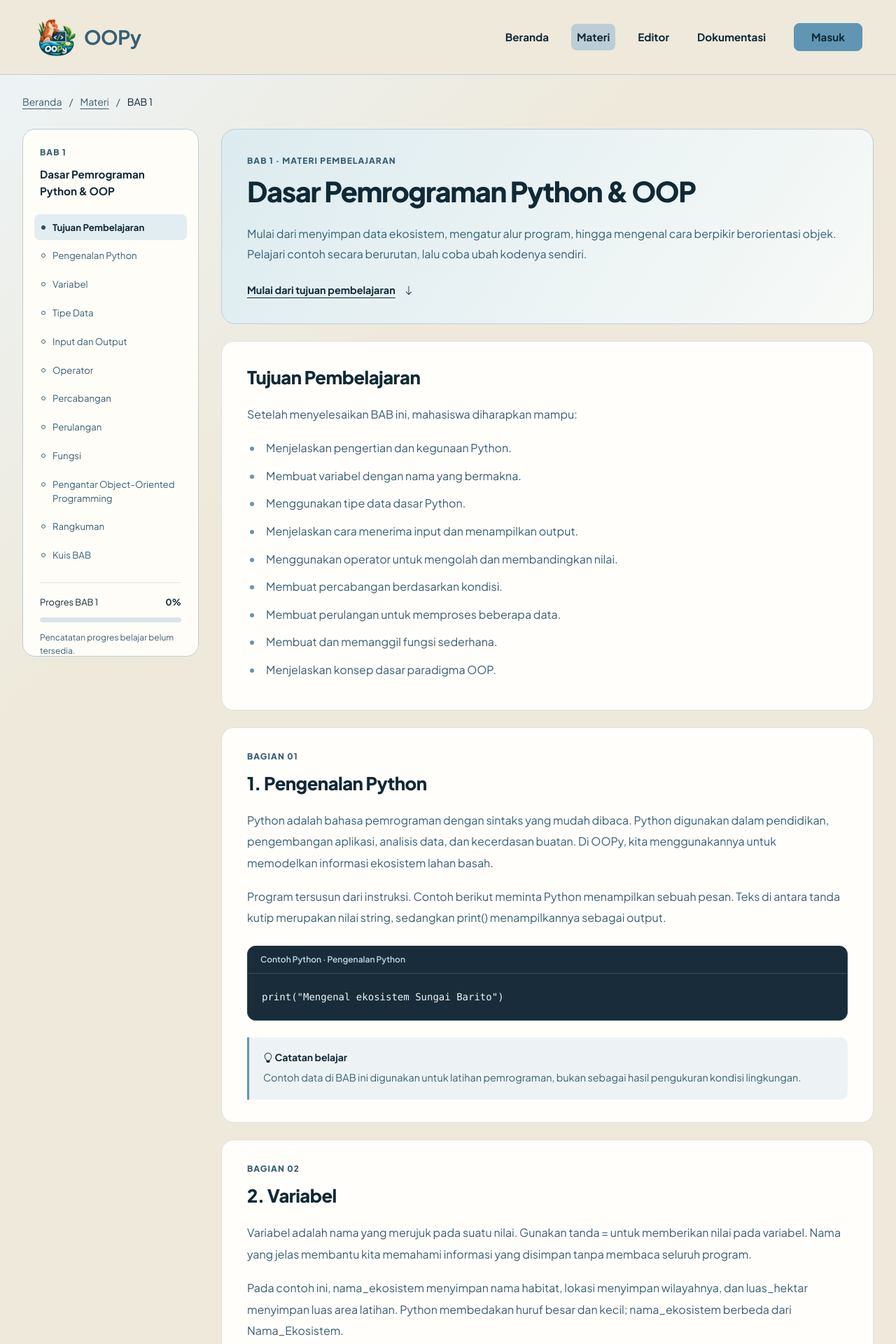
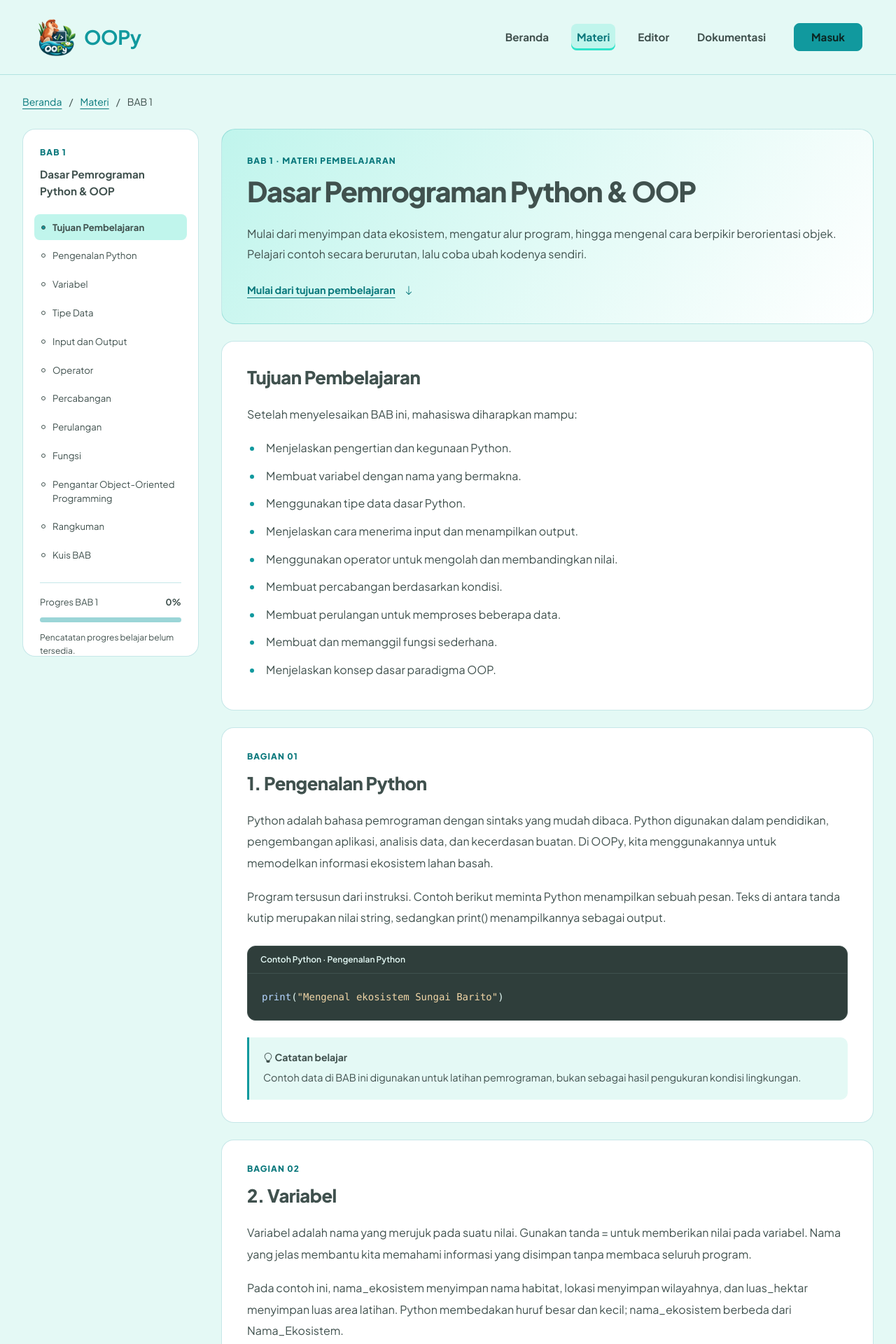
Before and after one commit to shufi7/OOPy, a Laravel app: page /materi/dasar-pemrograman-oop in a window 1280 px wide. Shown: the top 1920 px of the page at 70% size. Run offline with Laravel 12, Linux system fonts and the light colour scheme; some libraries are stand-ins or nearby versions.

Commit message:
mempercanti UI

```diff
--- a/public/css/oopy-material.css
+++ b/public/css/oopy-material.css
@@ -1,5 +1,5 @@
 .oopy-material {
-    background: linear-gradient(135deg, #edf3f5, var(--oopy-cream) 680px);
+    background: linear-gradient(135deg, var(--oopy-bg), var(--oopy-cream) 680px);
     color: var(--oopy-ink);
     padding: 28px 0 64px;
 }
@@ -8,90 +8,104 @@
 .oopy-material .material-breadcrumb { margin-bottom: 28px; font-size: .875rem; }
 .oopy-material .material-breadcrumb ol { display: flex; flex-wrap: wrap; gap: 10px; list-style: none; margin: 0; padding: 0; }
 .oopy-material .material-breadcrumb li + li::before { content: '/'; color: var(--oopy-ink-soft); margin-right: 10px; }
-.oopy-material .material-breadcrumb a { color: var(--oopy-ink-soft); text-underline-offset: 4px; }
+.oopy-material .material-breadcrumb a { color: var(--oopy-link); text-underline-offset: 4px; }
 .oopy-material .material-layout { display: grid; grid-template-columns: 252px minmax(0, 1fr); align-items: start; gap: 32px; }
 .oopy-material .material-sidebar { position: sticky; top: 24px; min-width: 0; }
-.oopy-material .material-toc { background: #fffdf8; border: 1px solid var(--oopy-mist); border-radius: 18px; overflow: hidden; }
+.oopy-material .material-toc { background: var(--oopy-surface); border: 1px solid var(--oopy-mist); border-radius: 18px; overflow: hidden; }
 .oopy-material .material-toc > summary { display: none; padding: 18px 20px; cursor: pointer; font-weight: 700; }
 .oopy-material .material-toc > summary > i { float: right; }
 .oopy-material #chapter-navigation { padding: 24px 16px 18px; max-height: calc(100dvh - 48px); overflow-y: auto; }
-.oopy-material .material-eyebrow { display: block; margin-bottom: 10px; font-size: .75rem; font-weight: 800; letter-spacing: .09em; color: var(--oopy-ink-soft); }
+.oopy-material .material-eyebrow { display: block; margin-bottom: 10px; font-size: .75rem; font-weight: 800; letter-spacing: .09em; color: var(--oopy-link); }
 .oopy-material .material-sidebar-title { padding: 0 8px; margin-bottom: 20px; font-size: .95rem; line-height: 1.6; font-weight: 700; }
 .oopy-material .material-sidebar .material-eyebrow { padding: 0 8px; }
 .oopy-material .material-toc ol { list-style: none; padding: 0; margin: 0; display: grid; gap: 3px; }
 .oopy-material .material-toc nav a { display: block; position: relative; padding: 9px 12px 9px 26px; border-radius: 8px; color: var(--oopy-ink-soft); font-size: .825rem; line-height: 1.5; text-decoration: none; }
 .oopy-material .material-toc nav a::before { content: ''; position: absolute; left: 10px; top: 16px; width: 6px; height: 6px; border: 1px solid currentColor; border-radius: 50%; }
-.oopy-material .material-toc nav a:hover { background: #edf3f5; }
-.oopy-material .material-toc nav a[aria-current='location'] { background: #e1edf1; color: var(--oopy-ink); font-weight: 700; }
-.oopy-material .material-toc nav a[aria-current='location']::before { background: var(--oopy-ink-soft); }
-.oopy-material .material-progress { border-top: 1px solid #dce4e8; margin: 20px 8px 0; padding-top: 18px; }
+.oopy-material .material-toc nav a:hover { background: var(--oopy-bg); }
+.oopy-material .material-toc nav a[aria-current='location'] { background: var(--oopy-selected); color: var(--oopy-ink); font-weight: 700; }
+.oopy-material .material-toc nav a[aria-current='location']::before { background: var(--oopy-primary); }
+.oopy-material .material-progress { border-top: 1px solid var(--oopy-border); margin: 20px 8px 0; padding-top: 18px; }
 .oopy-material .material-progress > div { display: flex; justify-content: space-between; gap: 8px; font-size: .8rem; }
-.oopy-material .material-progress progress { display: block; width: 100%; height: 7px; margin: 12px 0; border: none; border-radius: 10px; background: #dce4e8; overflow: hidden; }
-.oopy-material .material-progress progress::-webkit-progress-bar { background: #dce4e8; }
-.oopy-material .material-progress progress::-webkit-progress-value { background: var(--oopy-blue); }
-.oopy-material .material-progress progress::-moz-progress-bar { background: var(--oopy-blue); }
+.oopy-material .material-progress progress { display: block; width: 100%; height: 7px; margin: 12px 0; border: none; border-radius: 10px; background: var(--oopy-border); overflow: hidden; }
+.oopy-material .material-progress progress::-webkit-progress-bar { background: var(--oopy-border); }
+.oopy-material .material-progress progress::-webkit-progress-value { background: var(--oopy-accent); }
+.oopy-material .material-progress progress::-moz-progress-bar { background: var(--oopy-accent); }
 .oopy-material .material-progress p { margin: 0; color: var(--oopy-ink-soft); font-size: .75rem; line-height: 1.6; }
 .oopy-material .material-article { min-width: 0; }
-.oopy-material .material-header { padding: 36px; margin-bottom: 24px; background: linear-gradient(125deg, #dcebf0, #f8faf7); border: 1px solid var(--oopy-mist); border-radius: 20px; }
+.oopy-material .material-header { padding: 36px; margin-bottom: 24px; background: linear-gradient(125deg, var(--oopy-selected), var(--oopy-surface)); border: 1px solid var(--oopy-mist); border-radius: 20px; }
 .oopy-material .material-header h1 { max-width: 760px; margin: 0 0 20px; font-size: clamp(1.8rem, 3.1vw, 2.6rem); font-weight: 800; line-height: 1.25; letter-spacing: -.035em; }
 .oopy-material .material-header p { margin-bottom: 24px; color: var(--oopy-ink-soft); line-height: 1.85; }
-.oopy-material .material-start { display: inline-flex; align-items: center; gap: 12px; color: var(--oopy-ink); font-size: .9rem; font-weight: 700; text-underline-offset: 5px; }
-.oopy-material .material-section { min-width: 0; padding: 32px 36px; margin-bottom: 24px; border: 1px solid #dbe2e3; border-radius: 18px; background: #fffefa; scroll-margin-top: 24px; }
+.oopy-material .material-start { display: inline-flex; align-items: center; gap: 12px; color: var(--oopy-link); font-size: .9rem; font-weight: 700; text-underline-offset: 5px; }
+.oopy-material .material-section { min-width: 0; padding: 32px 36px; margin-bottom: 24px; border: 1px solid var(--oopy-border); border-radius: 18px; background: var(--oopy-surface); scroll-margin-top: 24px; }
 .oopy-material .material-section > h2 { margin: 0 0 20px; font-size: clamp(1.3rem, 2vw, 1.6rem); font-weight: 750; line-height: 1.45; letter-spacing: -.02em; }
 .oopy-material .material-section > p { color: var(--oopy-ink-soft); font-size: 1rem; line-height: 1.9; margin-bottom: 18px; }
 .oopy-material .material-objectives, .oopy-material .material-list { margin: 0; padding-left: 22px; color: var(--oopy-ink-soft); line-height: 1.85; }
 .oopy-material .material-objectives li, .oopy-material .material-list li { margin-bottom: 10px; padding-left: 5px; }
 .oopy-material .material-objectives li::marker { color: var(--oopy-blue); }
-.oopy-material .material-code { margin: 24px 0; border: 1px solid #283e4b; border-radius: 12px; overflow: hidden; background: #182d39; }
-.oopy-material .material-code figcaption { padding: 10px 18px; border-bottom: 1px solid #36505f; color: #bfd5e1; font-size: .75rem; font-weight: 600; }
-.oopy-material .material-code pre { margin: 0; padding: 20px; overflow-x: auto; color: #eef5f7; font: .875rem/1.9 Consolas, 'Courier New', monospace; tab-size: 4; white-space: pre; }
+.oopy-material .material-code { margin: 24px 0; border: 1px solid var(--oopy-dark); border-radius: 12px; overflow: hidden; background: var(--oopy-code-bg); }
+.oopy-material .material-code figcaption { padding: 10px 18px; border-bottom: 1px solid var(--oopy-dark); color: var(--oopy-mint); font-size: .75rem; font-weight: 600; }
+.oopy-material .material-code pre { margin: 0; padding: 20px; overflow-x: auto; color: var(--oopy-mint); font: .875rem/1.9 Consolas, 'Courier New', monospace; tab-size: 4; white-space: pre; }
 .oopy-material .material-code code { font: inherit; color: inherit; }
-.oopy-material .material-tip { margin-top: 24px; padding: 18px 20px; border-left: 3px solid var(--oopy-blue); border-radius: 0 10px 10px 0; background: #edf3f5; color: var(--oopy-ink-soft); }
+/* Python tokens also apply to the dynamically rendered quiz review. */
+.oopy-material pre code .token.comment { color: #a5bcb6; font-style: italic; }
+.oopy-material pre code .token.keyword { color: var(--oopy-accent); }
+.oopy-material pre code .token.class-name { color: #8fdee2; }
+.oopy-material pre code .token.function { color: #b9e8cc; }
+.oopy-material pre code .token.string { color: #f1d6a7; }
+.oopy-material pre code .token.number,
+.oopy-material pre code .token.boolean { color: #dec4e8; }
+.oopy-material pre code .token.builtin { color: #b5d5ff; }
+.oopy-material pre code .token.operator,
+.oopy-material pre code .token.punctuation { color: var(--oopy-mint); }
+.oopy-material .material-tip { margin-top: 24px; padding: 18px 20px; border-left: 3px solid var(--oopy-blue); border-radius: 0 10px 10px 0; background: var(--oopy-bg); color: var(--oopy-ink-soft); }
 .oopy-material .material-tip strong { display: block; margin-bottom: 6px; font-size: .875rem; color: var(--oopy-ink); }
 .oopy-material .material-tip p { margin: 0; font-size: .9rem; line-height: 1.8; }
 .oopy-material .material-quiz { border-top: 4px solid var(--oopy-blue); }
 .oopy-quiz [hidden] { display: none !important; }
-.oopy-quiz .oopy-quiz-instructions-button { display: inline-flex; align-items: center; gap: 8px; padding: 10px 14px; border: 1px solid var(--oopy-mist); border-radius: 8px; background: #edf3f5; color: var(--oopy-ink); font-weight: 600; }
-.oopy-quiz .oopy-quiz-instructions-button:hover { background: #dcebf0; }
-.oopy-quiz .oopy-quiz-instructions { padding: 20px; margin-top: 16px; border-radius: 10px; background: #edf3f5; font-size: .9rem; line-height: 1.85; }
+.oopy-quiz .oopy-quiz-instructions-button { display: inline-flex; align-items: center; gap: 8px; padding: 10px 14px; border: 1px solid var(--oopy-mist); border-radius: 8px; background: var(--oopy-bg); color: var(--oopy-ink); font-weight: 600; }
+.oopy-quiz .oopy-quiz-instructions-button:hover { background: var(--oopy-selected); }
+.oopy-quiz .oopy-quiz-instructions { padding: 20px; margin-top: 16px; border-radius: 10px; background: var(--oopy-bg); font-size: .9rem; line-height: 1.85; }
 .oopy-quiz .oopy-quiz-instructions h3 { font-size: 1rem; font-weight: 700; }
 .oopy-quiz .oopy-quiz-instructions p { margin-bottom: 0; }
 .oopy-quiz .oopy-quiz-counter { display: flex; flex-wrap: wrap; align-items: baseline; justify-content: space-between; gap: 8px; margin: 28px 0 16px; }
 .oopy-quiz .oopy-quiz-counter h3 { margin: 0; font-size: 1rem; font-weight: 700; }
 .oopy-quiz .oopy-quiz-counter > span { font-size: .8rem; color: var(--oopy-ink-soft); }
-.oopy-quiz .oopy-quiz-question { padding: 22px; border: 1px solid var(--oopy-mist); border-radius: 12px; background: #f2f6f7; }
+.oopy-quiz .oopy-quiz-question { padding: 22px; border: 1px solid var(--oopy-mist); border-radius: 12px; background: var(--oopy-bg); }
 .oopy-quiz .oopy-quiz-question > p { margin: 0; line-height: 1.8; font-weight: 600; }
 .oopy-quiz .oopy-quiz-question .material-code { margin-bottom: 0; }
 .oopy-quiz .oopy-quiz-options { min-width: 0; margin: 24px 0 0; padding: 0; border: 0; }
 .oopy-quiz .oopy-quiz-options legend { float: none; font-size: .875rem; margin-bottom: 12px; color: var(--oopy-ink-soft); }
 .oopy-quiz .oopy-quiz-options > div { display: grid; gap: 10px; }
-.oopy-quiz .oopy-quiz-option { display: flex; align-items: baseline; gap: 10px; width: 100%; padding: 16px; border: 2px solid #dce4e8; border-radius: 10px; background: #fff; cursor: pointer; line-height: 1.6; }
-.oopy-quiz .oopy-quiz-option:hover { border-color: var(--oopy-blue); background: #f2f6f7; }
-.oopy-quiz .oopy-quiz-option:has(input:checked) { border-color: var(--oopy-ink-soft); background: #e1edf1; }
+.oopy-quiz .oopy-quiz-option { display: flex; align-items: baseline; gap: 10px; width: 100%; padding: 16px; border: 2px solid var(--oopy-border); border-radius: 10px; background: #fff; cursor: pointer; line-height: 1.6; }
+.oopy-quiz .oopy-quiz-option:hover { border-color: var(--oopy-blue); background: var(--oopy-bg); }
+.oopy-quiz .oopy-quiz-option:has(input:checked) { border-color: var(--oopy-primary); background: var(--oopy-selected); }
 .oopy-quiz .oopy-quiz-option:has(input:focus-visible) { outline: 3px solid var(--oopy-ink); outline-offset: 3px; }
-.oopy-quiz .oopy-quiz-option input { flex-shrink: 0; accent-color: var(--oopy-ink-soft); width: 16px; height: 16px; }
+.oopy-quiz .oopy-quiz-option input { flex-shrink: 0; accent-color: var(--oopy-primary); width: 16px; height: 16px; }
 .oopy-quiz .oopy-quiz-letter { font-weight: 800; }
 .oopy-quiz .oopy-quiz-validation { color: #8a382c; font-size: .9rem; line-height: 1.7; margin: 16px 0; }
 .oopy-quiz .oopy-quiz-validation:empty { display: none; }
 .oopy-quiz .oopy-quiz-navigation { display: flex; justify-content: space-between; gap: 12px; margin-top: 24px; }
 .oopy-quiz .oopy-quiz-navigation button { padding: 12px 16px; }
-.oopy-quiz .oopy-quiz-previous { border: 1px solid var(--oopy-mist); background: #f2f6f7; color: var(--oopy-ink); }
-.oopy-quiz .oopy-quiz-previous:hover:not(:disabled) { background: #e1edf1; }
+.oopy-quiz .oopy-quiz-previous { border: 1px solid var(--oopy-primary); background: var(--oopy-bg); color: var(--oopy-ink); }
+.oopy-quiz .oopy-quiz-previous:hover:not(:disabled) { background: var(--oopy-selected); }
 .oopy-quiz [data-quiz='results'] > h3 { margin: 28px 0 18px; font-size: 1.25rem; font-weight: 700; }
-.oopy-quiz .oopy-quiz-score { padding: 24px; border: 1px solid var(--oopy-mist); border-radius: 12px; background: #e1edf1; text-align: center; }
+.oopy-quiz .oopy-quiz-score { padding: 24px; border: 1px solid var(--oopy-mist); border-radius: 12px; background: var(--oopy-selected); text-align: center; }
 .oopy-quiz .oopy-quiz-score strong { display: block; font-size: 2.5rem; }
 .oopy-quiz .oopy-quiz-score > span { display: block; font-size: 1.5rem; color: var(--oopy-ink-soft); margin-bottom: 16px; }
 .oopy-quiz .oopy-quiz-score p:last-child { margin: 0; }
 .oopy-quiz .oopy-quiz-review { display: grid; gap: 16px; list-style: none; padding: 0; margin: 0 0 24px; }
 .oopy-quiz .oopy-quiz-review li { min-width: 0; padding: 20px; border: 1px solid var(--oopy-mist); border-left: 4px solid var(--oopy-ink-soft); border-radius: 10px; }
 .oopy-quiz .oopy-quiz-review li.is-incorrect { border-left-color: #a44e3c; }
+.oopy-quiz .oopy-quiz-review li.is-correct { border-left-color: #28744b; }
 .oopy-quiz .oopy-quiz-review h4 { display: inline; margin-right: 12px; font-size: 1rem; font-weight: 700; }
-.oopy-quiz .oopy-quiz-verdict { display: inline-block; padding: 3px 10px; margin-bottom: 16px; border-radius: 6px; font-size: .8rem; background: #e1edf1; }
+.oopy-quiz .oopy-quiz-verdict { display: inline-block; padding: 3px 10px; margin-bottom: 16px; border-radius: 6px; font-size: .8rem; background: var(--oopy-selected); }
+.oopy-quiz .is-correct .oopy-quiz-verdict { color: #28744b; background: var(--oopy-bg); }
 .oopy-quiz .is-incorrect .oopy-quiz-verdict { color: #853729; background: #f8e9e3; }
 .oopy-quiz .oopy-quiz-review p { line-height: 1.8; overflow-wrap: anywhere; }
 .oopy-quiz .oopy-quiz-review p:last-child { margin-bottom: 0; }
-.oopy-quiz .oopy-quiz-review pre { overflow-x: auto; padding: 16px; border-radius: 8px; background: #182d39; color: #eef5f7; font-size: .875rem; line-height: 1.8; }
-.oopy-quiz [tabindex='-1']:focus-visible, .oopy-quiz pre:focus-visible { outline: 3px solid var(--oopy-blue); outline-offset: 4px; }
+.oopy-quiz .oopy-quiz-review pre { overflow-x: auto; padding: 16px; border-radius: 8px; background: var(--oopy-code-bg); color: var(--oopy-mint); font-size: .875rem; line-height: 1.8; }
+.oopy-quiz .oopy-quiz-review code { font: inherit; color: inherit; }
+.oopy-quiz [tabindex='-1']:focus-visible, .oopy-quiz pre:focus-visible { outline: 3px solid var(--oopy-dark); outline-offset: 4px; }
 @media (max-width: 575.98px) {
     .oopy-quiz .oopy-quiz-question { padding: 16px; }
     .oopy-quiz .oopy-quiz-navigation { flex-direction: column; }
@@ -99,7 +113,9 @@
 }
 .oopy-material .material-bottom-nav { display: flex; flex-wrap: wrap; align-items: center; justify-content: space-between; gap: 20px; padding: 8px 0; }
 .oopy-material .material-bottom-nav > span { color: var(--oopy-ink-soft); font-size: .8rem; }
-.oopy-material .material-toc summary:focus-visible, .oopy-material .material-code pre:focus-visible, .oopy-material .material-section:focus-visible { outline: 3px solid var(--oopy-blue); outline-offset: 3px; }
+.oopy-material .material-toc summary:focus-visible, .oopy-material .material-code pre:focus-visible, .oopy-material .material-section:focus-visible { outline: 3px solid var(--oopy-dark); outline-offset: 3px; }
+.oopy-material .material-code pre:focus-visible,
+.oopy-quiz .oopy-quiz-review pre:focus-visible { outline-color: var(--oopy-accent); outline-offset: -3px; }
 
 @media (max-width: 1199.98px) {
     .oopy-material .material-container { width: calc(100% - 40px); }
--- a/public/css/oopy.css
+++ b/public/css/oopy.css
@@ -1,11 +1,37 @@
 :root {
-    --oopy-blue: #6096b4;
-    --oopy-sky: #93bfcf;
-    --oopy-mist: #bdcdd6;
-    --oopy-cream: #eee9da;
-    --oopy-ink: #102936;
-    --oopy-ink-soft: #375f73;
-    --oopy-shadow: 0 12px 32px rgb(16 41 54 / 12%);
+    --oopy-mint: #E4F9F5;
+    --oopy-aqua: #30E3CA;
+    --oopy-teal: #11999E;
+    --oopy-dark: #40514E;
+
+    --oopy-bg: var(--oopy-mint);
+    --oopy-primary: var(--oopy-teal);
+    --oopy-accent: var(--oopy-aqua);
+    --oopy-text: var(--oopy-dark);
+    --oopy-surface: #fff;
+    --oopy-border: rgb(17 153 158 / 24%);
+    --oopy-selected: color-mix(in srgb, var(--oopy-mint) 80%, var(--oopy-aqua));
+    /* Darker teal for small text; deep green gives 4.67:1 on primary buttons. */
+    --oopy-link: #08777b;
+    --oopy-on-primary: #0b2522;
+    --oopy-code-bg: #2f3e3b;
+
+    /* Compatibility aliases for existing OOPy components. */
+    --oopy-blue: var(--oopy-primary);
+    --oopy-sky: var(--oopy-accent);
+    --oopy-mist: var(--oopy-border);
+    --oopy-cream: var(--oopy-bg);
+    --oopy-ink: var(--oopy-text);
+    --oopy-ink-soft: var(--oopy-text);
+    --oopy-shadow: 0 12px 32px rgb(64 81 78 / 12%);
+    --bs-primary: var(--oopy-primary);
+    --bs-primary-rgb: 17, 153, 158;
+    --bs-link-color: var(--oopy-link);
+    --bs-link-color-rgb: 8, 119, 123;
+    --bs-link-hover-color: var(--oopy-dark);
+    --bs-link-hover-color-rgb: 64, 81, 78;
+    --bs-secondary-color: var(--oopy-text);
+    --bs-border-color: var(--oopy-border);
     --bs-body-color: var(--oopy-ink);
     --bs-body-bg: var(--oopy-cream);
 }
@@ -22,8 +48,8 @@ body {
 .site-navbar {
     border-bottom: 1px solid var(--oopy-mist);
     --bs-navbar-color: var(--oopy-ink);
-    --bs-navbar-hover-color: var(--oopy-ink-soft);
-    --bs-navbar-active-color: var(--oopy-ink);
+    --bs-navbar-hover-color: var(--oopy-link);
+    --bs-navbar-active-color: var(--oopy-link);
 }
 
 .navbar-logo {
@@ -32,7 +58,7 @@ body {
 }
 
 .brand-name {
-    color: var(--oopy-ink-soft);
+    color: var(--oopy-primary);
     letter-spacing: -0.5px;
 }
 
@@ -47,20 +73,25 @@ body {
 }
 
 .site-navbar .nav-link.active {
-    background-color: var(--oopy-mist);
+    background-color: var(--oopy-selected);
+    box-shadow: inset 0 -3px var(--oopy-accent);
+}
+
+.site-navbar .nav-link:hover {
+    background-color: var(--oopy-selected);
 }
 
 .btn-brand {
-    --bs-btn-color: var(--oopy-ink);
+    --bs-btn-color: var(--oopy-on-primary);
     --bs-btn-bg: var(--oopy-blue);
     --bs-btn-border-color: var(--oopy-blue);
     --bs-btn-hover-color: var(--oopy-ink);
     --bs-btn-hover-bg: var(--oopy-sky);
     --bs-btn-hover-border-color: var(--oopy-blue);
     --bs-btn-active-color: var(--oopy-ink);
-    --bs-btn-active-bg: var(--oopy-mist);
+    --bs-btn-active-bg: var(--oopy-accent);
     --bs-btn-active-border-color: var(--oopy-blue);
-    --bs-btn-focus-shadow-rgb: 96, 150, 180;
+    --bs-btn-focus-shadow-rgb: 17, 153, 158;
     border-radius: 8px;
 }
 
--- a/public/js/oopy-quiz.js
+++ b/public/js/oopy-quiz.js
@@ -23,6 +23,7 @@ document.querySelectorAll('[data-oopy-quiz]').forEach((root) => {
         find('question').textContent = question.question;
         find('code-card').hidden = !question.code;
         find('code').textContent = question.code || '';
+        window.OopySyntax?.highlight(find('code'));
         find('options').replaceChildren();
         question.options.forEach((option, index) => {
             const label = document.createElement('label');
@@ -73,8 +74,10 @@ document.querySelectorAll('[data-oopy-quiz]').forEach((root) => {
                 const pre = element('pre', '');
                 pre.tabIndex = 0;
                 pre.setAttribute('aria-label', `Kode soal ${index + 1}`);
-                pre.append(element('code', question.code));
+                const code = element('code', question.code, 'language-python');
+                pre.append(code);
                 item.append(pre);
+                window.OopySyntax?.highlight(code);
             }
             item.append(
                 element('p', `Jawaban kamu: ${letter(answers[index])}. ${question.options[answers[index]]}`),
--- /dev/null
+++ b/public/js/oopy-syntax.js
@@ -0,0 +1,24 @@
+// Local Prism core + Python only. Plain, escaped source remains the fallback.
+if (window.Prism?.languages.python) {
+    // Prism also supports Python 2; in our Python 3 examples print/exec are built-ins.
+    const python = window.Prism.languages.python;
+    python.keyword = new RegExp(python.keyword.source.replace('|exec|', '|').replace('|print|', '|'), python.keyword.flags);
+    python.builtin = new RegExp(`${python.builtin.source}|\\b(?:print|exec)\\b`, python.builtin.flags);
+}
+
+window.OopySyntax = {
+    highlight(code) {
+        if (!window.Prism?.languages.python) return;
+
+        const source = code.textContent;
+        try {
+            window.Prism.highlightElement(code);
+        } catch {
+            code.textContent = source;
+        }
+    },
+};
+
+document.querySelectorAll('.oopy-material pre > code.language-python').forEach((code) => {
+    window.OopySyntax.highlight(code);
+});
--- a/resources/views/layouts/app.blade.php
+++ b/resources/views/layouts/app.blade.php
@@ -7,7 +7,7 @@
     <meta name="csrf-token" content="{{ csrf_token() }}">
 
     <title>@yield('title', config('app.name', 'OOPy')) - Platform Belajar OOP Python</title>
-    <meta name="theme-color" content="#6096B4">
+    <meta name="theme-color" content="#11999E">
     <link rel="icon" type="image/png" href="{{ asset('images/oopy-logo.png') }}">
     <link rel="apple-touch-icon" href="{{ asset('images/oopy-logo.png') }}">
 
--- a/resources/views/materi/partials/quiz.blade.php
+++ b/resources/views/materi/partials/quiz.blade.php
@@ -31,7 +31,7 @@
             <p id="quiz-question" data-quiz="question"></p>
             <figure class="material-code" data-quiz="code-card" hidden>
                 <figcaption>Contoh Python</figcaption>
-                <pre tabindex="0" aria-label="Kode Python pada soal"><code data-quiz="code"></code></pre>
+                <pre tabindex="0" aria-label="Kode Python pada soal"><code class="language-python" data-quiz="code"></code></pre>
             </figure>
         </div>
         <fieldset class="oopy-quiz-options" aria-describedby="quiz-question">
--- a/resources/views/materi/partials/section.blade.php
+++ b/resources/views/materi/partials/section.blade.php
@@ -7,7 +7,7 @@
     @isset($section['code'])
         <figure class="material-code">
             <figcaption>Contoh Python · {{ $section['title'] }}</figcaption>
-            <pre tabindex="0" aria-label="Contoh kode {{ $section['title'] }}"><code>{{ $section['code'] }}</code></pre>
+            <pre tabindex="0" aria-label="Contoh kode {{ $section['title'] }}"><code class="language-python">{{ $section['code'] }}</code></pre>
         </figure>
     @endisset
     @isset($section['tip'])
--- a/resources/views/materi/show.blade.php
+++ b/resources/views/materi/show.blade.php
@@ -7,6 +7,8 @@
 @endpush
 
 @push('scripts')
+<script src="{{ asset('js/vendor/prism/prism.min.js') }}" data-manual defer></script>
+<script src="{{ asset('js/oopy-syntax.js') }}" defer></script>
 <script src="{{ asset('js/oopy-material.js') }}" defer></script>
 <script src="{{ asset('js/oopy-quiz.js') }}" defer></script>
 @endpush
```
Also changed, not shown: other parts of public/css/oopy.css (+26 -24 lines), public/css/oopy-live-code.css (+34 -32 lines), tests/Feature/MateriTest.php (+6 -4 lines), tests/browser/material.mjs (+1 -1 lines), tests/browser/visual.mjs (added, +134 -0 lines), public/js/vendor/prism/prism.min.js (added), 2 other files.
